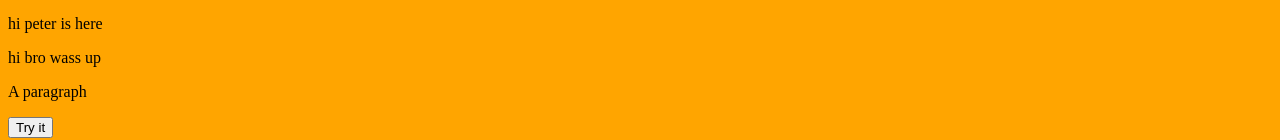
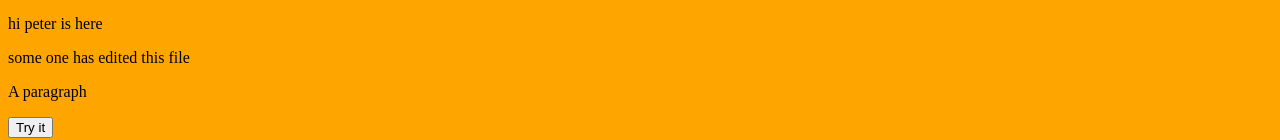
Before and after one commit to AmeethSingh45/new, a plain HTML site: page Ameeth prac/index.html in a window 1280 px wide. Shown: the part 150-290 px from the top of the page. Drawn offline with Linux system fonts and the light colour scheme.

Commit message:
Update index.html

```diff
--- a/Ameeth prac/index.html
+++ b/Ameeth prac/index.html
@@ -18,7 +18,7 @@
 <body>
 <h1 >Welcome to my first App!!</h1>
 <p> hi peter is here</p>
-<p>hi bro wass up</p>
+<p>some one has edited this file</p>
 <p id = "demo">A paragraph </p>
 <button type ="button"  onclick="myFunction()"> Try it </button>
 
```
